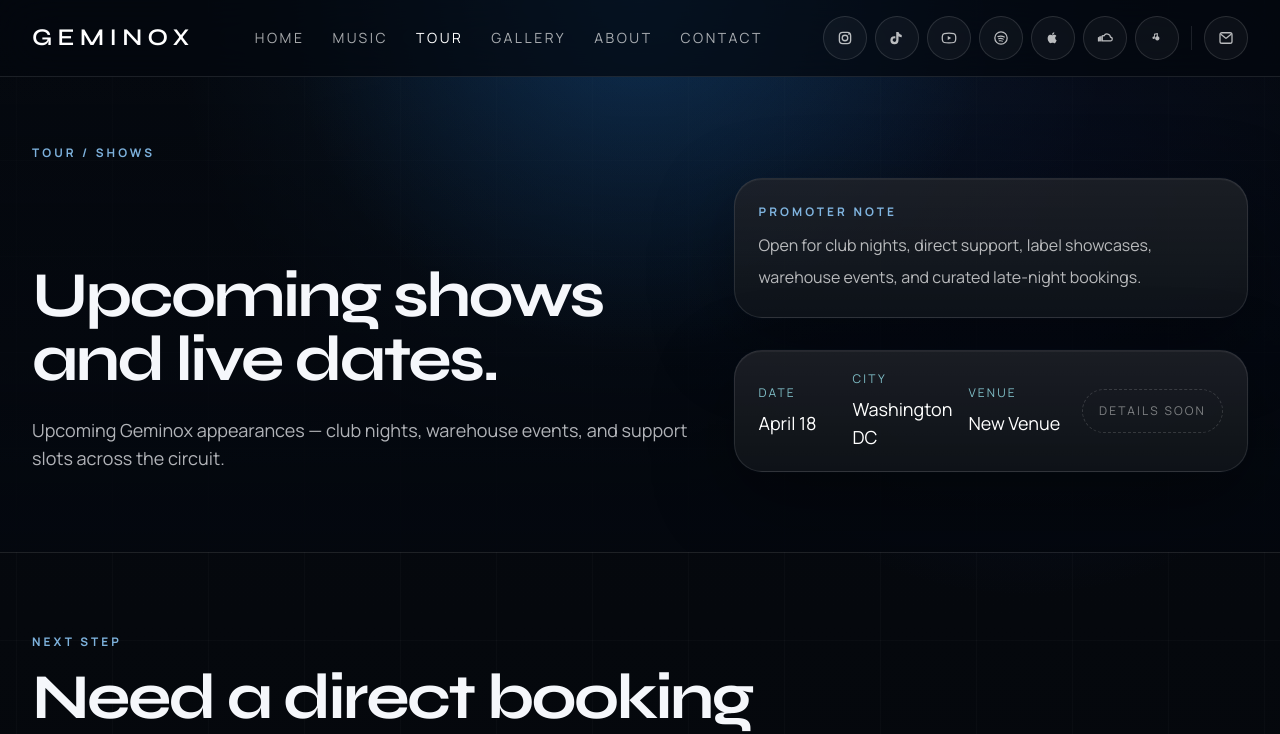
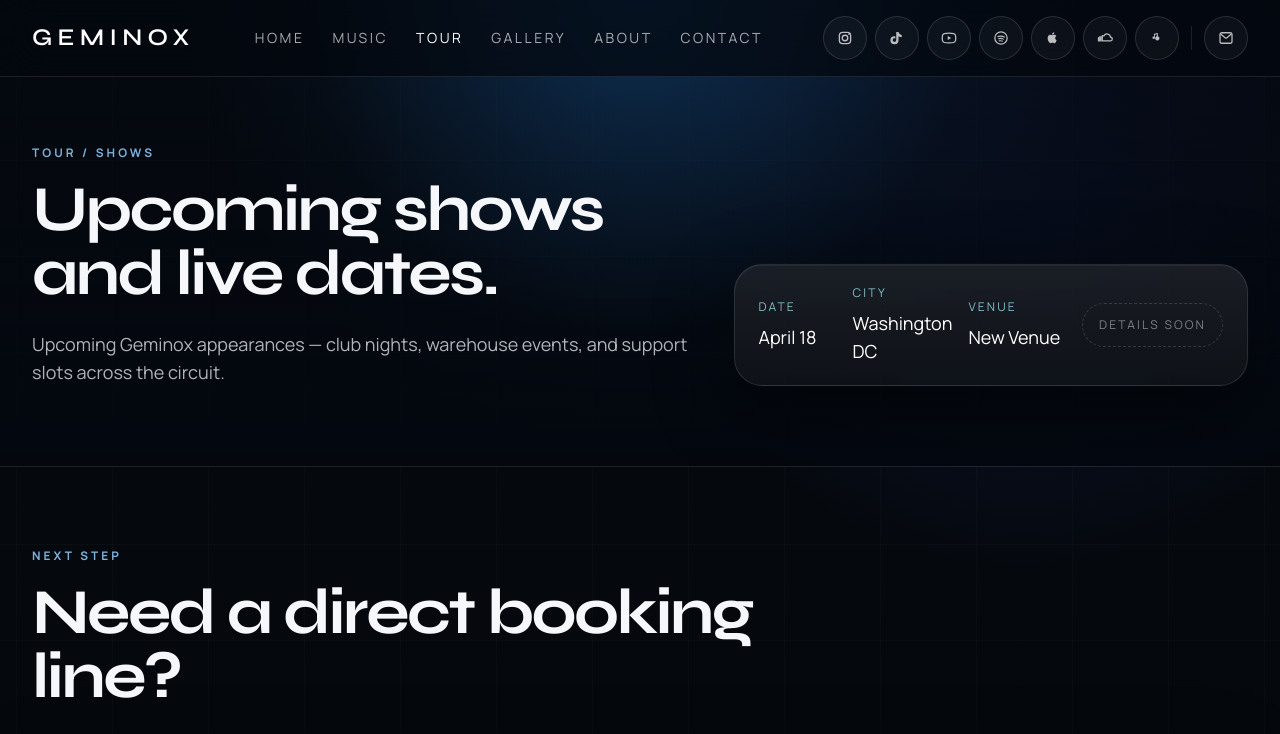
Before and after one commit to alihannnnn12/geminox-website, a Next.js app: page /tour in a window 1280 px wide. Shown: the top 734 px of the page. Built offline with nearby package versions, Linux system fonts and the light colour scheme.

Commit message:
Remove tour promoter note

```diff
--- a/src/app/tour/page.tsx
+++ b/src/app/tour/page.tsx
@@ -14,10 +14,6 @@ export default function TourPage() {
         eyebrow="Tour / Shows"
         title="Upcoming shows and live dates."
       >
-        <div className="panel-glow p-6">
-          <p className="eyebrow mb-2">Promoter Note</p>
-          <p className="text-base leading-8 text-white/70">{siteConfig.contact.promoterCopy}</p>
-        </div>
         <Reveal>
           <div className="mt-8">
             <ShowsPanel shows={shows} />
```
